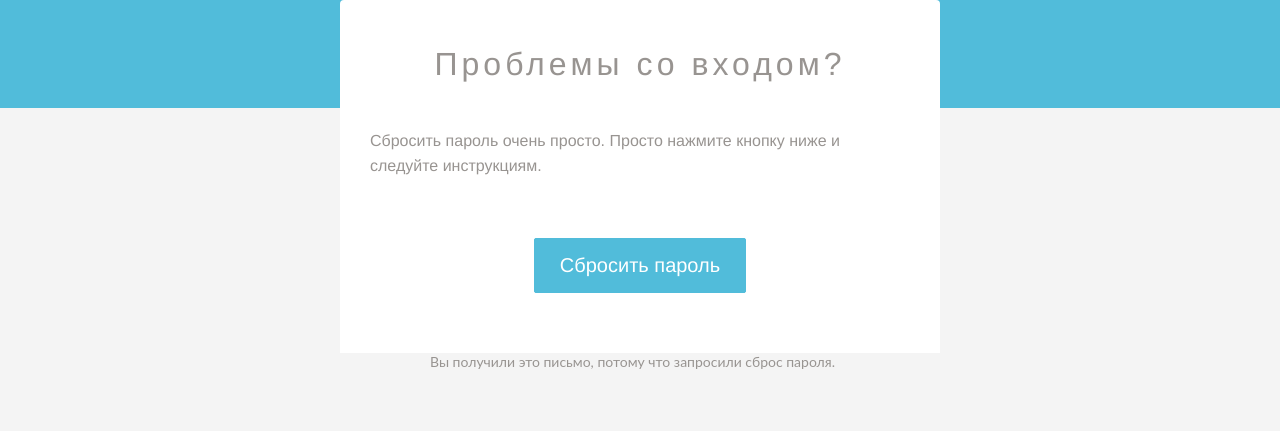
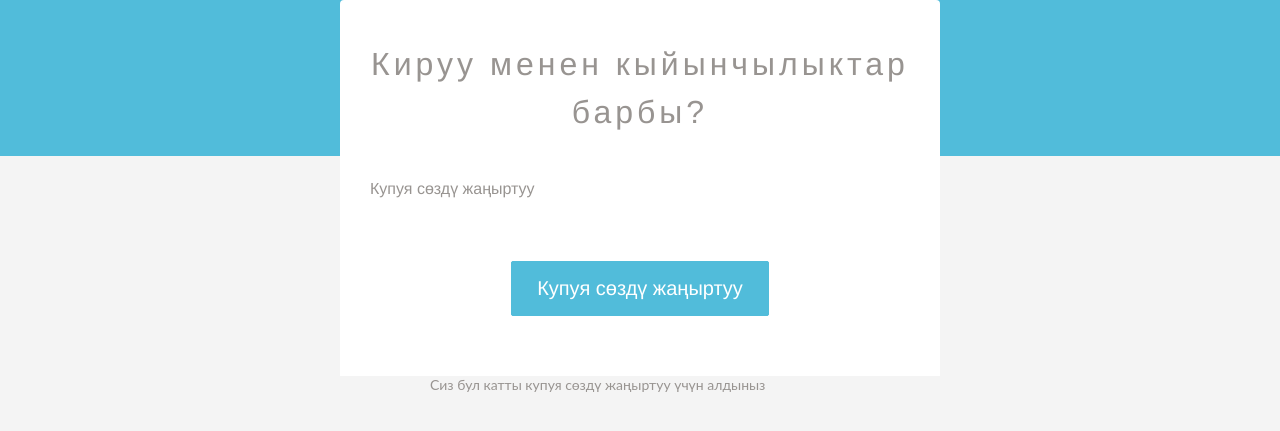
Before and after one commit to AIDARXAN/akyn, a Django app: template backend/api/templates/password_reset.html in a window 1280 px wide. Shown: the top 431 px of the page. Run offline with Django 3.2, Linux system fonts and the light colour scheme; the template is opened without the code that fills it, so the values that code supplies are empty.

Commit message:
MODIFIED changed the password_reset.html content

```diff
--- a/backend/api/templates/password_reset.html
+++ b/backend/api/templates/password_reset.html
@@ -69,7 +69,7 @@
             <table border="0" cellpadding="0" cellspacing="0" width="600" >
                 <tr>
                     <td bgcolor="#ffffff" align="center" valign="top" style='padding: 40px 20px 20px 20px; font-family: "Montserrat","Helvetica Neue",Arial,sans-serif; border-radius: 4px 4px 0px 0px; color: #989491; font-size: 48px; font-weight: 400; letter-spacing: 4px; line-height: 48px;'>
-                      <h1 style="font-size: 32px; font-weight: 400; margin: 0;">Проблемы со входом?</h1>
+                      <h1 style="font-size: 32px; font-weight: 400; margin: 0;">Кируу менен кыйынчылыктар барбы?</h1>
                     </td>
                 </tr>
             </table>
@@ -82,7 +82,7 @@
               <!-- COPY -->
               <tr>
                 <td bgcolor="#ffffff" align="left" style="padding: 20px 30px 40px 30px; color: #666666; font-family: 'Montserrat','Helvetica Neue',Arial,sans-serif; font-weight: 400; line-height: 25px;" >
-                  <p style="margin: 0; color: #989491;">Сбросить пароль очень просто. Просто нажмите кнопку ниже и следуйте инструкциям.</p>
+                  <p style="margin: 0; color: #989491;">Купуя сөздү жаңыртуу</p>
                 </td>
               </tr>
               <!-- BULLETPROOF BUTTON -->
@@ -93,7 +93,7 @@
                       <td bgcolor="#ffffff" align="center" style="padding: 20px 30px 60px 30px;">
                         <table border="0px" cellspacing="0px" cellpadding="0" >
                           <tr>
-                              <td align="center" style="border-radius: 3px;" bgcolor="#51bcda"><a  href={{ reset_url }} target="_blank" style="font-size: 20px; font-family: 'Montserrat','Helvetica Neue',Arial,sans-serif; color: #ffffff; text-decoration: none; color: #ffffff; text-decoration: none; padding: 15px 25px; border-radius: 2px; border: 1px solid #51bcda; display: inline-block;">Сбросить пароль</a></td>
+                              <td align="center" style="border-radius: 3px;" bgcolor="#51bcda"><a  href={{ reset_url }} target="_blank" style="font-size: 20px; font-family: 'Montserrat','Helvetica Neue',Arial,sans-serif; color: #ffffff; text-decoration: none; color: #ffffff; text-decoration: none; padding: 15px 25px; border-radius: 2px; border: 1px solid #51bcda; display: inline-block;">Купуя сөздү жаңыртуу</a></td>
                           </tr>
                         </table>
                       </td>
@@ -112,7 +112,7 @@
               <!-- PERMISSION REMINDER -->
               <tr>
                 <td bgcolor="#f4f4f4" align="left" style="padding: 0px 30px 30px 30px; color: #989491; font-family: 'Lato', Helvetica, Arial, sans-serif; font-size: 14px; font-weight: 400; line-height: 18px;" >
-                  <p style="margin: 0 0 0 60px;">Вы получили это письмо, потому что запросили сброс пароля. </p>
+                  <p style="margin: 0 0 0 60px;">Сиз бул катты купуя сөздү жаңыртуу үчүн алдыныз</p>
                 </td>
               </tr>
 
```
